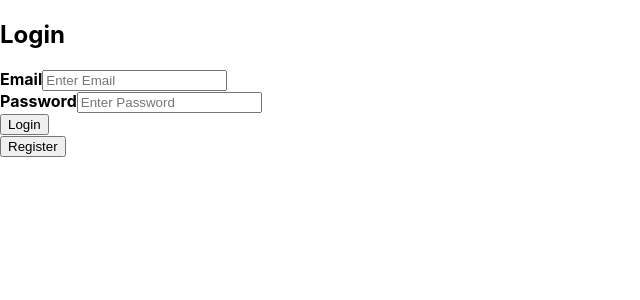
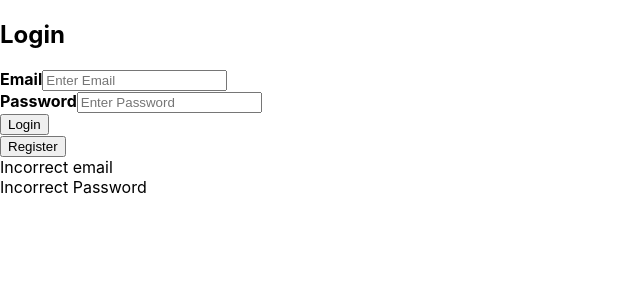
Before and after one commit to Criley71/mern5, a React (Create React App) app in the folder client/: page /login in a window 1280 px wide. Shown: the top 300 px of the page, without its empty margins (0-640 px from the left). Built offline with nearby package versions, Linux system fonts and the light colour scheme.

Commit message:
error message

```diff
--- a/client/src/Login.js
+++ b/client/src/Login.js
@@ -1,6 +1,6 @@
 import axios from 'axios';
 import React, { useState } from 'react'
-import {Link, useNavigate} from 'react-router-dom'
+import { Link, useNavigate } from 'react-router-dom'
 import './LoginValidation'
 import validation from './LoginValidation';
 function Login() {
@@ -8,9 +8,11 @@ function Login() {
         email: '',
         password: ''
     })
-    const [errors, setErrors] = useState([])
+    const [errors, setErrors] = useState("")
+    const [passError, setPassError] = useState(false)
+    const [emailError, setEmailError] = useState(false)
     const handleInput = (event) => {
-        setValues(prev =>({...prev, [event.target.name]: [event.target.value]}))
+        setValues(prev => ({ ...prev, [event.target.name]: [event.target.value] }))
     }
     const [email, setEmail] = useState();
     const [password, setPassword] = useState()
@@ -20,11 +22,15 @@ function Login() {
     const handleSubmit = (e) => {
         e.preventDefault();
         //setErrors(validation(values))
-        axios.post('https://mern5-api.vercel.app/login', {email, password})
+        axios.post('https://mern5-api.vercel.app/login', { email, password })
             .then(result => {
                 console.log(result)
-            if(result.data == "Success"){
+                if (result.data === "Success") {
                     nav('/home')
+                } else if (result.data === "Incorrect Password") {
+                    setPassErrors(true)
+                } else if (result.data === "No email associated with an account") {
+                    setEmailError(true)
                 }
             })
             .catch(err => console.log(err))
@@ -73,6 +79,12 @@ function Login() {
                         Register
                     </button>
                 </Link>
+                <div>
+                    {emailError ? '' : 'Incorrect email'}
+                </div>
+                <div>
+                    {passError ? '' : 'Incorrect Password'}
+                </div>
             </div>
         </div>
     )
```
Lines whose indentation alone changed are shown as unchanged.
